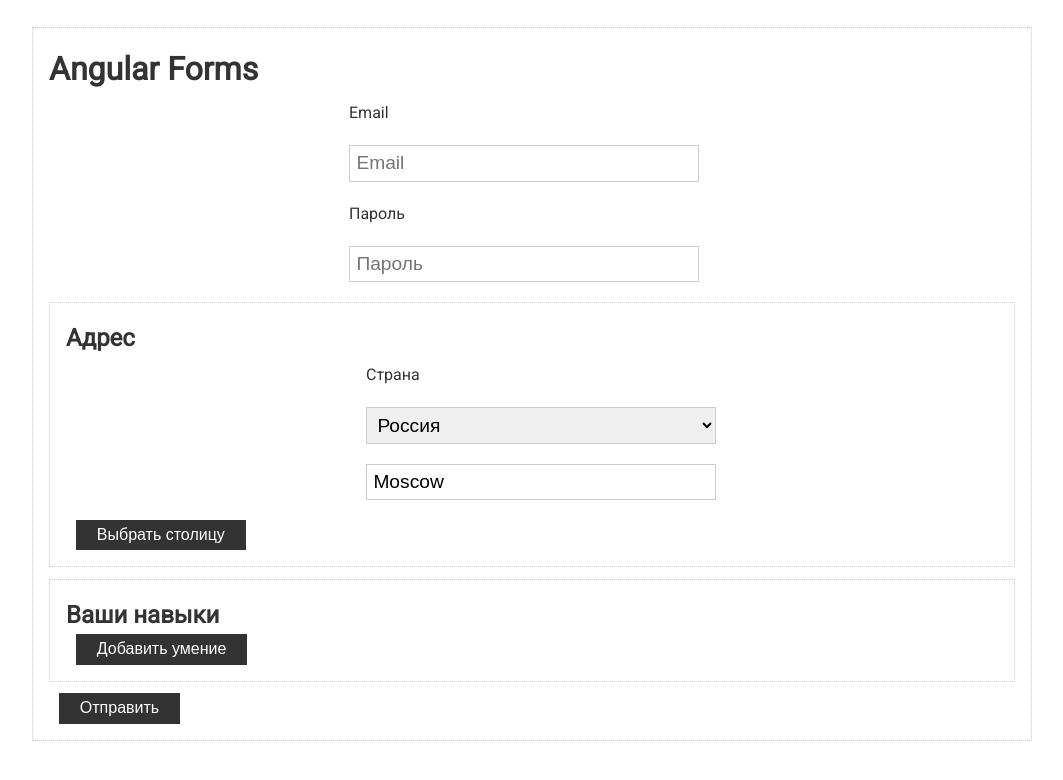
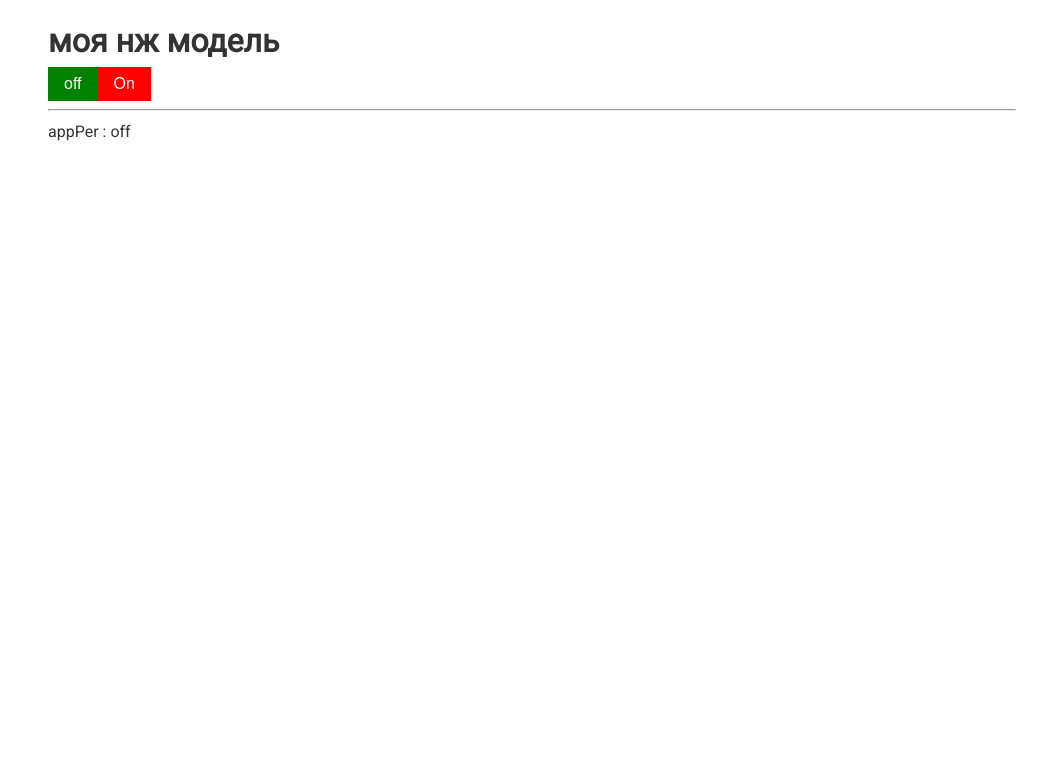
Before and after one commit to alex00788/angular-course, an Angular app: page / in a window 1280 px wide. Shown: the top 780 px of the page, without its empty margins (108-1171 px from the left). Built offline with nearby package versions, Linux system fonts and the light colour scheme.

Commit message:
создал и разобрал ngModel

```diff
--- a/src/app/app.component.html
+++ b/src/app/app.component.html
@@ -1,65 +1,12 @@
 <div class="container">
-  <form class="card" [formGroup]="perForm" (ngSubmit)="metodSubmit()">
-     <h1>Angular Forms</h1>
-        <div class="form-control">
-          <label>Email</label>
-            <input type="text" placeholder="Email" formControlName="email">
-              <div *ngIf="perForm.get('email').invalid && perForm.get('email').touched" class="validation">
-                <small *ngIf="perForm.get('email').errors.required">поле не может быть пустым </small>
-                <small *ngIf="perForm.get('email').errors.email"> введите корректный email</small>
-                <small *ngIf="perForm.get('email').errors.uniqEm"> занято асинхрон</small>
-                <small *ngIf="perForm.get('email').errors.bedEmail "> такого нету или
-                    Такой  {{perForm.get('email').value}} запрещен </small>
-              </div>
-        </div>
+    <h1>моя нж модель</h1>
 
-        <div class="form-control">
-          <label>Пароль</label>
-            <input type="password" placeholder="Пароль" formControlName="password">
-              <div *ngIf="perForm.get('password').invalid && perForm.get('password').touched" class="validation">
-                <small *ngIf="perForm.get('password').errors.required"
-                > поле не может быть пустым
-                </small>
-                <small *ngIf="perForm.get('password').errors.minlength">
-                    введите не менее  {{perForm.get('password').errors.minlength.requiredLength}}.
-                    сейчас {{perForm.get('password').errors.minlength.actualLength}}
-                </small>
-              </div>
-        </div>
+    <app-switch
+       [(ngModel)]="appPer"
+       (ngModelChange)="metIzm()"
+    ></app-switch>
+    <hr>
 
-        <div class="card" formGroupName="address">
-          <h2>Адрес</h2>
-            <div class="form-control">
-              <label>Страна</label>
-                <select formControlName="strana" (change)="changeCity()">
-<!--                    <option value="ru">Россия</option>-->
-<!--                    <option value="ua">Украина</option>-->
-<!--                    <option value="by">Беларусь</option>-->
-                  <option *ngFor="let country of metod()" value="{{ country.abr }}"
-                  >{{ country.name }}
-                  </option>
-                </select>
-            </div>
+    <p> appPer : {{appPer}}</p>
 
-            <div class="form-control">
-                <input type="text" formControlName="gorod">
-            </div>
-
-            <button class="btn" type="button" (click)="setCountry()">Выбрать столицу</button>
-        </div>
-
-        <div class="card" formGroupName="skills">
-          <h2>Ваши навыки</h2>
-            <button class="btn" type="button" (click)="addSkill()">Добавить умение</button>
-              <div class="form-control"
-                 *ngFor="let perControl of perForm.get('skills').controls; let idx = index"
-              >
-                <label>Умение {{idx + 1 }}</label>
-                <input type="text" [formControlName]="idx">
-              </div>
-        </div>
-
-     <button class="btn" type="submit" [disabled]="perForm.invalid">Отправить</button>
-
-  </form>
 </div>
--- a/src/app/app.component.ts
+++ b/src/app/app.component.ts
@@ -1,8 +1,4 @@
-import {Component, OnInit} from '@angular/core';
-import {FormArray, FormControl, FormGroup, Validators} from '@angular/forms';
-import {MyValidators} from './my.validators';
-
-
+import {Component,} from '@angular/core';
 
 @Component({
   selector: 'app-sky',
@@ -10,66 +6,10 @@ import {MyValidators} from './my.validators';
   styleUrls: ['./app.component.scss']
 })
 
-export class AppComponent implements OnInit {
-  perForm: FormGroup
+export class AppComponent  {
+appPer = 'off'
 
-  ngOnInit() {
-    this.perForm = new FormGroup({
-      email:  new FormControl('', [
-          Validators.email,
-          Validators.required,
-          MyValidators.bedEmail
-      ], MyValidators.uniqEm),
-
-      password:  new FormControl(null, [
-          Validators.required,
-          Validators.minLength(4)]),
-
-    address: new FormGroup({
-      strana: new FormControl('ru'),
-      gorod: new FormControl('Moscow', Validators.required)
-      }),
-    skills: new FormArray([])
-    })
+  metIzm() {
+    console.log(this.appPer);
   }
-
-  metodSubmit() {
-    if (this.perForm.valid) {
-       console.log('perForm', this.perForm);
-       const fp = (this.perForm.value)
-       console.log('fp', fp);
-        this.perForm.reset()
-    }
-  }
-
-  metod() {
-      return [
-         { abr: 'ru', name: 'Россия', capital: 'Москва'},
-         { abr: 'ua', name: 'Украина', capital: 'Киев'},
-         { abr: 'by', name: 'Беларусь', capital: 'Минск'},
-      ]
-  }
-
-  setCountry() {
-    const perSetCiti = {
-      ru: 'Moscow',
-      by: 'Минск',
-      an: 'англия'
-    }
-      const perKluch = this.perForm.get('address').get('strana').value
-      const perGorod = this.metod()
-          .filter( ( perAny1 ) => perAny1.abr === perKluch)
-          .map( perAny22 => perAny22.capital)
-      this.perForm.patchValue({address: {gorod: perGorod + ' и что угодно'}})
-  }
-
-  changeCity() {
-        this.setCountry()
-  }
-
-    addSkill() {
-        const control = new FormControl('', Validators.required);
-        // (<FormArray>this.form.get('skills')).push(control)
-        (this.perForm.get('skills') as FormArray).push(control)
-    }
 }
--- a/src/app/app.module.ts
+++ b/src/app/app.module.ts
@@ -3,10 +3,12 @@ import { NgModule } from '@angular/core';
 
 import { AppComponent } from './app.component';
 import {FormsModule, ReactiveFormsModule} from '@angular/forms';
+import { SwitchComponent } from './switch/switch.component';
 
 @NgModule({
   declarations: [
-    AppComponent
+    AppComponent,
+    SwitchComponent
    ],
   imports: [
     BrowserModule,
--- a/src/app/my.validators.ts
+++ /dev/null
@@ -1,24 +0,0 @@
-import {FormControl} from '@angular/forms';
-import {Observable} from 'rxjs';
-
-export class MyValidators {
-    static bedEmail (control: FormControl) : {[key: string]: boolean}{
-       if (['bed@email.ru' , 'b@mail.ru'].includes(control.value)) {
-           return {'bedEmail':true}
-       }
-        return  null
-    }
-
-    static uniqEm (control: FormControl) : Promise<any> | Observable<any> {
-        return new Promise(resolve => {
-            setTimeout( () => {
-                if (control.value === 'aj@mail.ru') {
-                    resolve ({
-                        uniqEm: true })
-                } else {
-                    resolve: null
-                }
-            }, 1000)
-        })
-    }
- }
--- /dev/null
+++ b/src/app/switch/switch.component.html
@@ -0,0 +1,7 @@
+<div>
+  <button [class.active]="per === 'off'" (click)="setPer('off')">off</button>
+
+  <button [class.active]="per === 'on'" (click)="setPer('on')">On</button>
+
+
+</div>
--- /dev/null
+++ b/src/app/switch/switch.component.scss
@@ -0,0 +1,16 @@
+div {
+  display: inline-block;
+
+  button {
+    padding: .5rem 1rem;
+    font-size: 1rem;
+    color: #fff;
+    background: red;
+    border: none;
+    outline: none;
+
+    &.active {
+      background: green;
+    }
+  }
+}
--- /dev/null
+++ b/src/app/switch/switch.component.ts
@@ -0,0 +1,38 @@
+import {Component, forwardRef, Provider} from '@angular/core';
+import {ControlValueAccessor, NG_VALUE_ACCESSOR} from '@angular/forms';
+
+
+const V_A: Provider = {
+  provide: NG_VALUE_ACCESSOR,
+  useExisting: forwardRef(() => SwitchComponent),
+  multi: true
+}
+
+@Component({
+  selector: 'app-switch',
+  templateUrl: './switch.component.html',
+  styleUrls: ['./switch.component.scss'],
+  providers: [V_A]
+})
+export class SwitchComponent implements ControlValueAccessor {
+
+  per = 'off'
+
+  private onCh = (value: any) => {}
+
+  setPer (per2: string) {
+    this.per = per2
+    this.onCh(this.per)
+  }
+
+  registerOnChange(fn: any): void {
+    this.onCh = fn
+  }
+
+  registerOnTouched(fn: any): void {
+  }
+
+  writeValue(per3: string): void {
+    this.per = per3
+  }
+}
--- a/src/styles.scss
+++ b/src/styles.scss
@@ -17,7 +17,7 @@ body {
 .container {
   max-width: 1000px;
   margin: 0 auto;
-  padding-top: 1rem;
+  padding: 1rem;
 }
 
 a {
@@ -44,9 +44,15 @@ img {
   font-size: 1rem;
   border: none;
   cursor: pointer;
+  margin-right: 0.5rem;
   transition: opacity 0.2s ease-in;
   outline: none;
-  margin: 0 10px;
+
+  &:disabled {
+    background: #ccc;
+    color: #000;
+    cursor: not-allowed;
+  }
 }
 
 .btn:hover {
@@ -56,8 +62,22 @@ img {
 .form-control {
   display: block;
   margin-top: 0.3rem;
-  margin-left: 300px;
-  width: 350px;
+  margin-bottom: .5rem;
+
+  label {
+    display: block;
+    font-weight: bold;
+    font-size: 1rem;
+    margin-bottom: .5rem;
+  }
+
+  input {
+    margin-bottom: 0;
+  }
+
+  .validation {
+    color: red;
+  }
 }
 
 .card {
@@ -74,9 +94,9 @@ textarea {
   padding: 0.4rem;
   font-size: 1.2rem;
   border: 1px solid #ccc;
-  margin: 1.2rem 0;
+  margin-bottom: 1rem;
 }
 
 hr {
   margin: .5rem 0;
-}/* You can add global styles to this file, and also import other style files */
+}
```
Also changed, not shown: src/projekt.txt.
